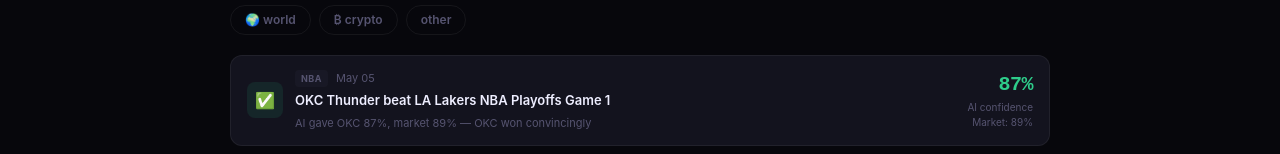
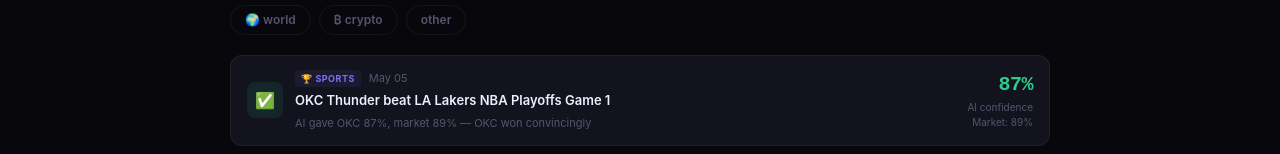
Before and after one commit to anujagadde18/tradedna, a Next.js app: page /accuracy in a window 1280 px wide. Shown: the part 404-558 px from the top of the page. Built offline with nearby package versions, Linux system fonts and the light colour scheme.

Commit message:
fix: nba category type

```diff
--- a/app/accuracy/page.tsx
+++ b/app/accuracy/page.tsx
@@ -39,7 +39,7 @@ const PREDICTIONS: Prediction[] = [
     { id:27, date:'Apr 28', question:'SRH beat MI in IPL 2026 at Wankhede',              category:'cricket', aiConfidence:65, marketOdds:null, result:'correct', actualOutcome:'SRH won ✅', edge:null, notes:'AI gave SRH 65% — correct, SRH on 4-game winning streak' },
     { id:29, date:'May 03', question:'SRH beat KKR in IPL 2026 at Hyderabad',              category:'cricket', aiConfidence:82, marketOdds:null, result:'incorrect', actualOutcome:'KKR won ❌', edge:null, notes:'AI gave SRH 82% at home — KKR pulled massive upset' },
     { id:30, date:'May 06', question:'RCB beat LSG in IPL 2026 at Lucknow',              category:'cricket', aiConfidence:74, marketOdds:null, result:'incorrect', actualOutcome:'LSG won ❌', edge:null, notes:'AI gave RCB 74% away — LSG won at home' },
-  { id:31, date:'May 05', question:'OKC Thunder beat LA Lakers NBA Playoffs Game 1',  category:'nba',     aiConfidence:87, marketOdds:89,   result:'correct',   actualOutcome:'OKC won 108-90 ✅', edge:-2, notes:'AI gave OKC 87%, market 89% — OKC won convincingly' },
+  { id:31, date:'May 05', question:'OKC Thunder beat LA Lakers NBA Playoffs Game 1',  category:'sports',     aiConfidence:87, marketOdds:89,   result:'correct',   actualOutcome:'OKC won 108-90 ✅', edge:-2, notes:'AI gave OKC 87%, market 89% — OKC won convincingly' },
   { id:1,  date:'Apr 10', question:'Rory McIlroy wins Masters 2026',                          category:'sports',   aiConfidence:75, marketOdds:70, result:'correct',   actualOutcome:'Rory won ✅',          edge:5,    notes:'Correct pick before tournament' },
   { id:2,  date:'Apr 12', question:'PBKS beat SRH in IPL 2026',                               category:'cricket',  aiConfidence:85, marketOdds:null, result:'correct', actualOutcome:'PBKS won ✅',          edge:null },
   { id:3,  date:'Apr 13', question:'US-Iran permanent peace deal by June 30',                  category:'world',    aiConfidence:73, marketOdds:68, result:'pending',   actualOutcome:'Ongoing',             edge:5 },
```
